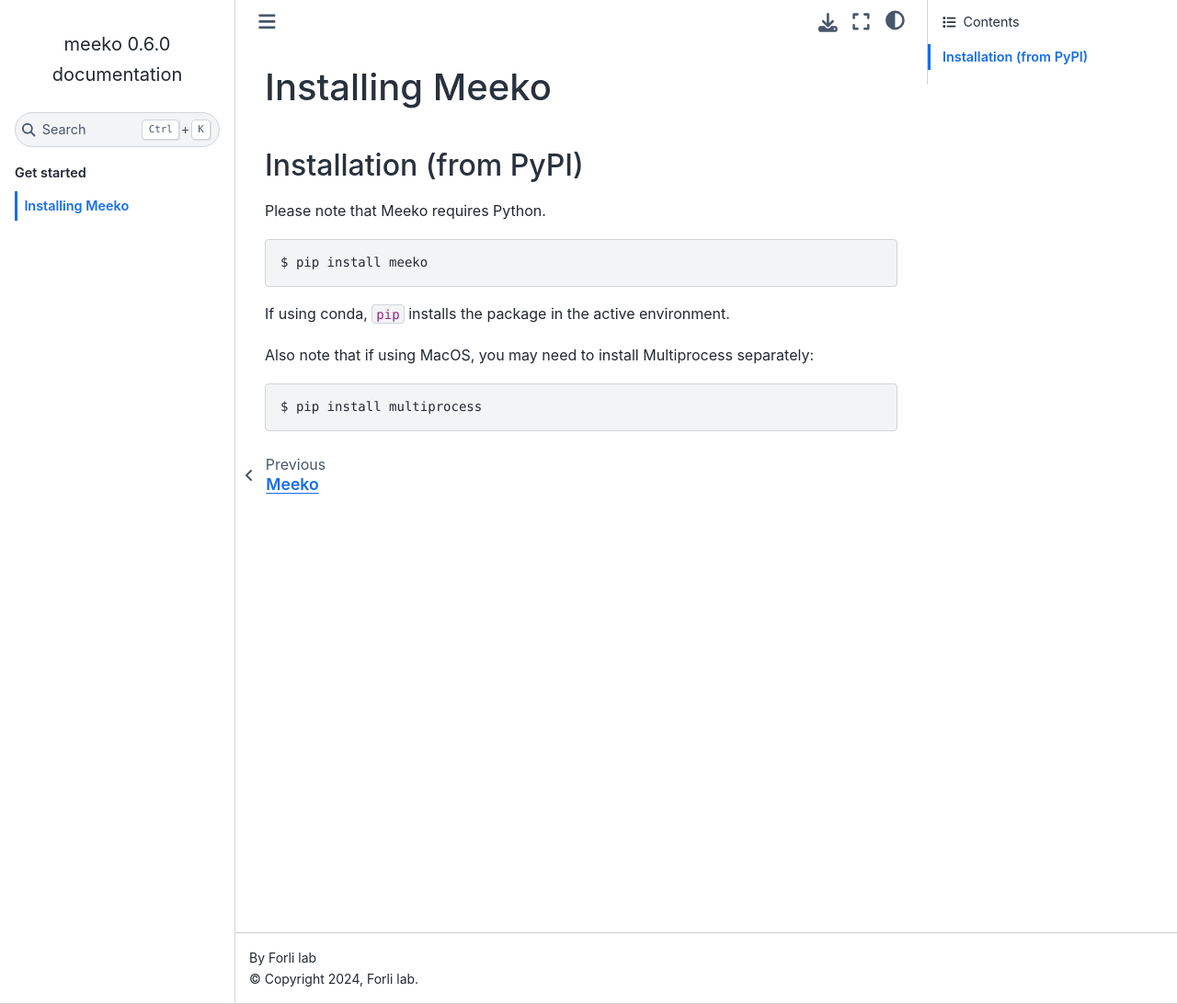
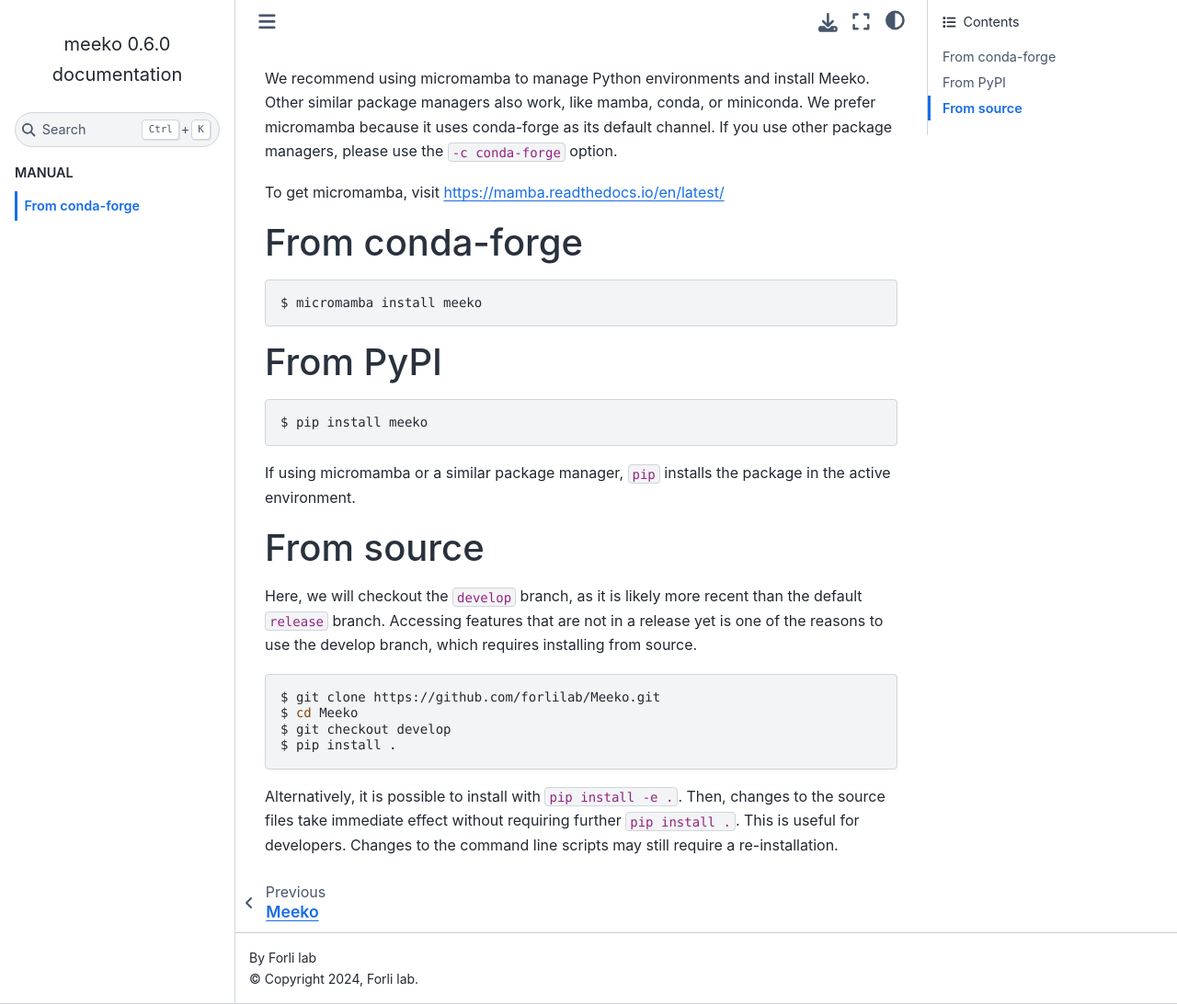
Before and after one commit to forlilab/Meeko, a Sphinx documentation site: the page built from docs/source/installation.rst, in a window 1280 px wide and 1092 px high. Shown: the whole window at 92% size. Built offline with Sphinx 7.4.7 and the Sphinx Book theme 1.1.4, drawn with Linux system fonts in a browser that asks for light colours; pages that are not in the unit, such as notebooks, are missing from menus.

Commit message:
add installation to readthedocs

```diff
--- a/docs/source/get_started.rst
+++ /dev/null
@@ -1,4 +0,0 @@
-.. _get_started:
-  Getting started with Meeko using the command line interface
-
-Command line scripts scripts ``mk_prepare_ligand.py`` and ``mk_prepare_receptor.py``.
--- a/docs/source/installation.rst
+++ b/docs/source/installation.rst
@@ -1,20 +1,47 @@
 .. _installation:
 
-Installing Meeko
-================
+We recommend using micromamba to manage Python environments and install Meeko.
+Other similar package managers also work, like mamba, conda, or miniconda.
+We prefer micromamba because it uses conda-forge as its default channel.
+If you use other package managers, please use the ``-c conda-forge`` option.
 
-Installation (from PyPI)
+To get micromamba, visit https://mamba.readthedocs.io/en/latest/
+
+
+From conda-forge
+----------------
+
+.. code-block:: bash
+
+    $ micromamba install meeko
+
+
+From PyPI
 ------------------------
-Please note that Meeko requires Python.
 
 .. code-block:: bash
 
     $ pip install meeko
 
-If using conda, ``pip`` installs the package in the active environment.
+If using micromamba or a similar package manager, ``pip`` installs the package
+in the active environment.
 
-Also note that if using MacOS, you may need to install Multiprocess separately:
+
+From source
+-----------
+
+Here, we will checkout the ``develop`` branch, as it is likely more recent than the
+default ``release`` branch. Accessing features that are not in a release yet is one
+of the reasons to use the develop branch, which requires installing from source.
 
 .. code-block:: bash
 
-    $ pip install multiprocess
+    $ git clone https://github.com/forlilab/Meeko.git
+    $ cd Meeko
+    $ git checkout develop
+    $ pip install .
+
+Alternatively, it is possible to install with ``pip install -e .``. Then, changes to
+the source files take immediate effect without requiring further ``pip install .``.
+This is useful for developers. Changes to the command line scripts may still require
+a re-installation.
```
Also changed, not shown: docs/source/index.rst (+33 -29 lines).
